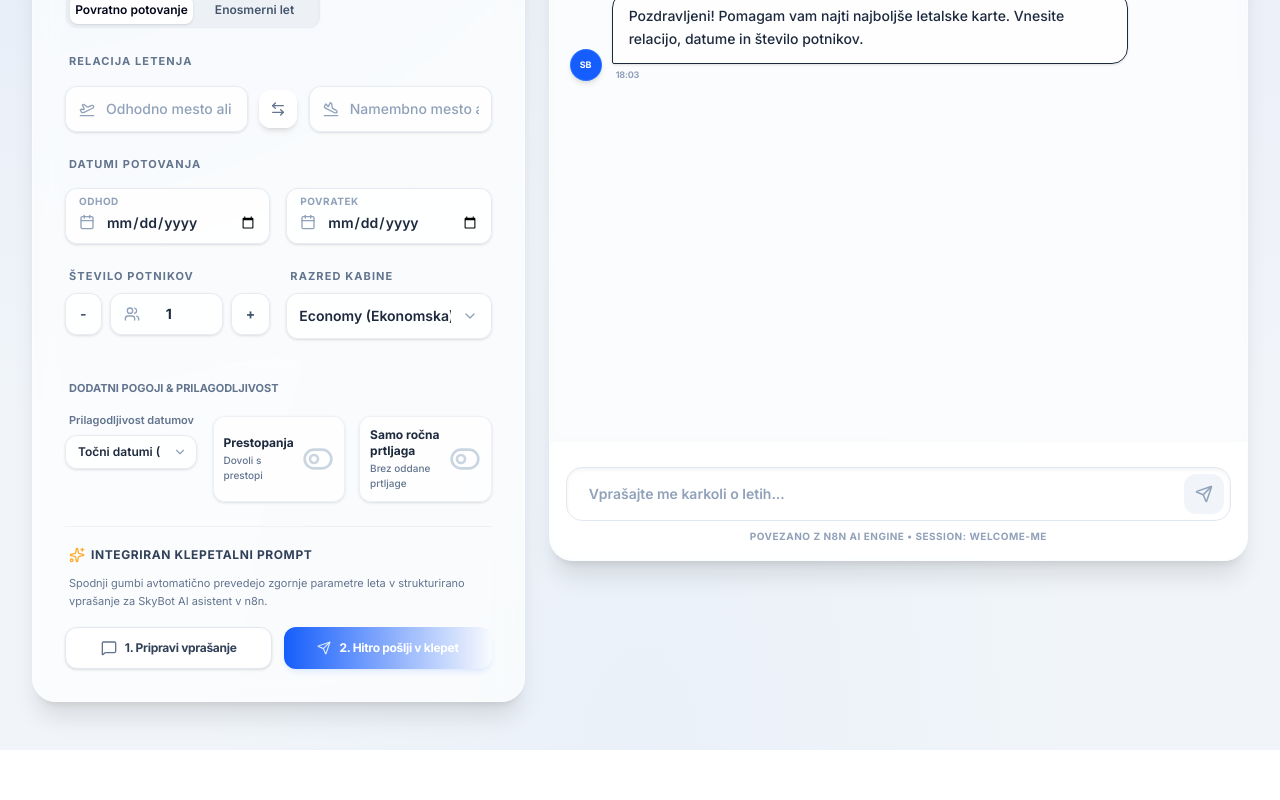
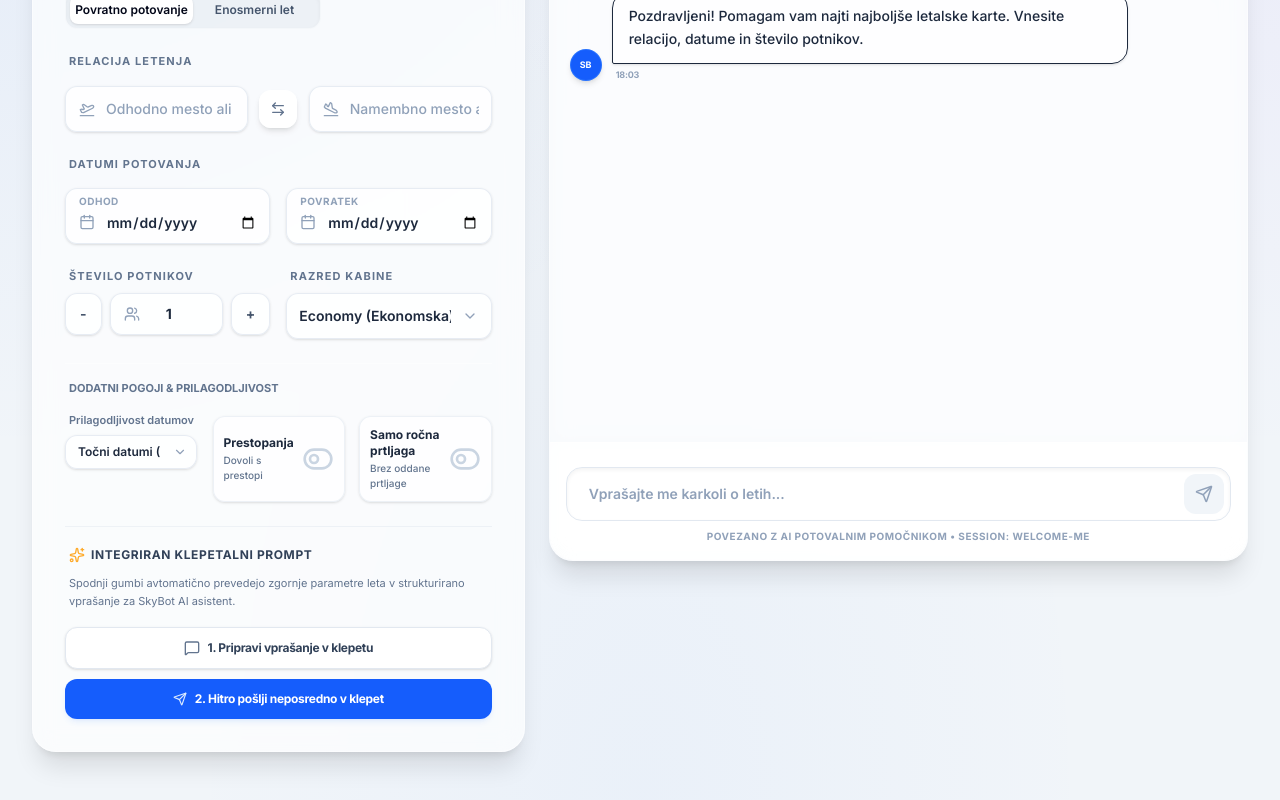
Before and after one commit to bimpce/bimp-skybot-ai, a React (Vite) app: page / in a window 1280 px wide. Shown: the part 368-1168 px from the top of the page. Before the commit the page ends 1118 px from the top, so only its background shows below. Built offline with nearby package versions, Linux system fonts and the light colour scheme.

Commit message:
refactor: generalize branding and terminology
Remove explicit references to "n8n" in the user interface and documentation to improve product neutrality and maintain a cleaner, more generalized assistant experience.

```diff
--- a/metadata.json
+++ b/metadata.json
@@ -1,6 +1,6 @@
 {
   "name": "SkyBot AI",
-  "description": "Interactive flight search assistant connected to n8n AI webhook for finding the best flight routes and prices.",
+  "description": "Interactive flight search assistant connected to an AI webhook for finding the best flight routes and prices.",
   "requestFramePermissions": [],
   "majorCapabilities": ["MAJOR_CAPABILITY_SERVER_SIDE_GEMINI_API"]
 }
--- a/src/components/ChatInterface.tsx
+++ b/src/components/ChatInterface.tsx
@@ -125,7 +125,7 @@ export default function ChatInterface({
                 Klepet z asistentom
               </h3>
               <span className="text-[9px] bg-blue-500/30 text-blue-200 font-bold px-1.5 py-0.5 rounded uppercase tracking-wider">
-                n8n Live
+                V živo
               </span>
             </div>
             <p className="text-[10px] text-slate-400 uppercase tracking-widest font-semibold block -mt-0.5">Aktivni pogovor</p>
@@ -193,7 +193,7 @@ export default function ChatInterface({
                           <AlertCircle className="w-3 h-3" /> Tehnični nasvet glede CORS:
                         </p>
                         <p className="font-medium text-slate-650 leading-relaxed">
-                          N8n lahko povzroča CORS zavrnitve, če glave niso nastavljene na <code>Access-Control-Allow-Origin: *</code>. Če se to zgodi, bo integracija delovala preko obratnega proxy-ja ali ustreznih n8n CORS nastavitev v vaši instanci.
+                          Zavrnitve CORS se lahko pojavijo, če glave niso nastavljene na <code>Access-Control-Allow-Origin: *</code>. Če se to zgodi, bo integracija delovala preko obratnega proxy-ja ali ustreznih CORS nastavitev v vaši instanci.
                         </p>
                       </div>
                     )}
@@ -267,7 +267,7 @@ export default function ChatInterface({
             </button>
           </form>
           <p className="text-[10px] text-center text-slate-400 mt-2 font-bold uppercase tracking-wider">
-            Povezano z n8n AI Engine • Session: {messages.length > 0 ? messages[0].id.substring(0, 10) : 'sky_8291'}
+            Povezano z AI potovalnim pomočnikom • Session: {messages.length > 0 ? messages[0].id.substring(0, 10) : 'sky_8291'}
           </p>
         </div>
       </div>
--- a/src/components/FlightForm.tsx
+++ b/src/components/FlightForm.tsx
@@ -407,30 +407,30 @@ export default function FlightForm({ formState, onChange, showValidationErrors,
         </div>
 
         <p className="text-[11px] text-slate-500 leading-relaxed px-1">
-          Spodnji gumbi avtomatično prevedejo zgornje parametre leta v strukturirano vprašanje za SkyBot AI asistent v n8n.
+          Spodnji gumbi avtomatično prevedejo zgornje parametre leta v strukturirano vprašanje za SkyBot AI asistent.
         </p>
 
-        <div className="grid grid-cols-1 sm:grid-cols-2 gap-3 pt-1">
+        <div className="grid grid-cols-1 gap-2.5 pt-1">
           <button
             type="button"
             id="prepare-prompt-btn"
             onClick={() => onGeneratePrompt(false)}
-            className="flex items-center justify-center gap-2 py-3 px-4 bg-white hover:bg-slate-50 active:bg-slate-100 text-slate-700 hover:text-slate-900 rounded-xl font-bold text-xs tracking-tight shadow-sm border border-slate-200 hover:border-slate-300 transition-all cursor-pointer select-none"
+            className="flex items-center justify-center gap-2 py-3 px-4 bg-white hover:bg-slate-50 active:bg-slate-100 text-slate-700 hover:text-slate-900 rounded-xl font-bold text-xs tracking-tight shadow-sm border border-slate-200 hover:border-slate-300 transition-all cursor-pointer select-none w-full"
             title="Sestavi sporočilo in ga vpiši v polje spodaj za klepet."
           >
-            <MessageSquare className="w-4 h-4 text-slate-500" />
-            <span>1. Pripravi vprašanje</span>
+            <MessageSquare className="w-4 h-4 text-slate-500 shrink-0" />
+            <span>1. Pripravi vprašanje v klepetu</span>
           </button>
 
           <button
             type="button"
             id="send-prompt-btn"
             onClick={() => onGeneratePrompt(true)}
-            className="flex items-center justify-center gap-2 py-3 px-4 bg-gradient-to-r from-blue-600 to-indigo-650 hover:from-blue-700 hover:to-indigo-700 text-white rounded-xl font-bold text-xs tracking-tight shadow-md hover:shadow-lg shadow-blue-500/10 active:scale-[0.98] transition-all cursor-pointer select-none"
-            title="Sestavi sporočilo in ga takoj pošlji n8n asistentu."
+            className="flex items-center justify-center gap-2 py-3 px-4 bg-blue-600 hover:bg-blue-700 text-white rounded-xl font-bold text-xs tracking-tight shadow-md hover:shadow-lg shadow-blue-500/10 active:scale-[0.98] transition-all cursor-pointer select-none w-full"
+            title="Sestavi sporočilo in ga takoj pošlji asistentu."
           >
-            <Send className="w-3.5 h-3.5 text-blue-100" />
-            <span>2. Hitro pošlji v klepet</span>
+            <Send className="w-3.5 h-3.5 text-blue-100 shrink-0" />
+            <span>2. Hitro pošlji neposredno v klepet</span>
           </button>
         </div>
       </div>
--- a/src/utils/prompt.ts
+++ b/src/utils/prompt.ts
@@ -1,7 +1,7 @@
 import { FlightSearchFormState } from '../types';
 
 /**
- * Generates a clean, friendly Slovenian prompt for the n8n chatbot based on search parameters.
+ * Generates a clean, friendly Slovenian prompt for the chatbot based on search parameters.
  */
 export function generatePromptFromState(state: FlightSearchFormState): string {
   const { route, dates, passengers, flexibility } = state;
@@ -51,5 +51,5 @@ export function generatePromptFromState(state: FlightSearchFormState): string {
          `📅 Datumi: ${dateText} ${flexText}\n` +
          `👥 Potniki: ${passengers.numberOfPassengers} x v ${cabinName} razredu\n` +
          `💼 Prtljaga & Prestopi: ${baggageText} ${stopoverText}\n\n` +
-         `Prosim, preveri najboljše razpoložljive lete v n8n sistemu in mi predlagaj ugodne povezave!`;
+         `Prosim, preveri najboljše razpoložljive lete v sistemu in mi predlagaj ugodne povezave!`;
 }
```
Also changed, not shown: src/App.tsx (+17 -17 lines).
